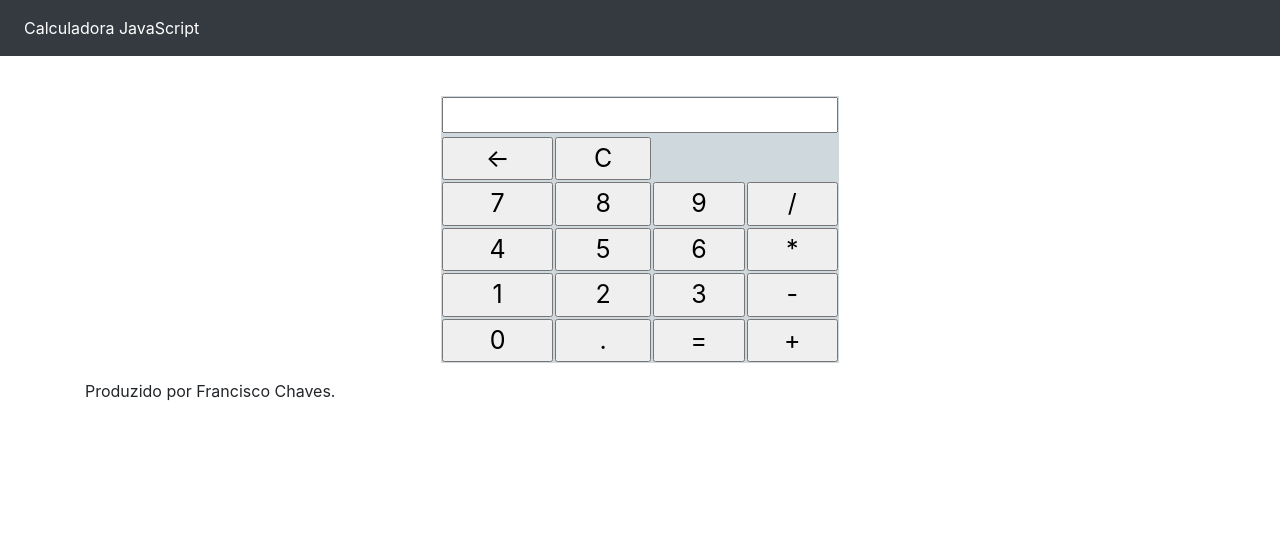
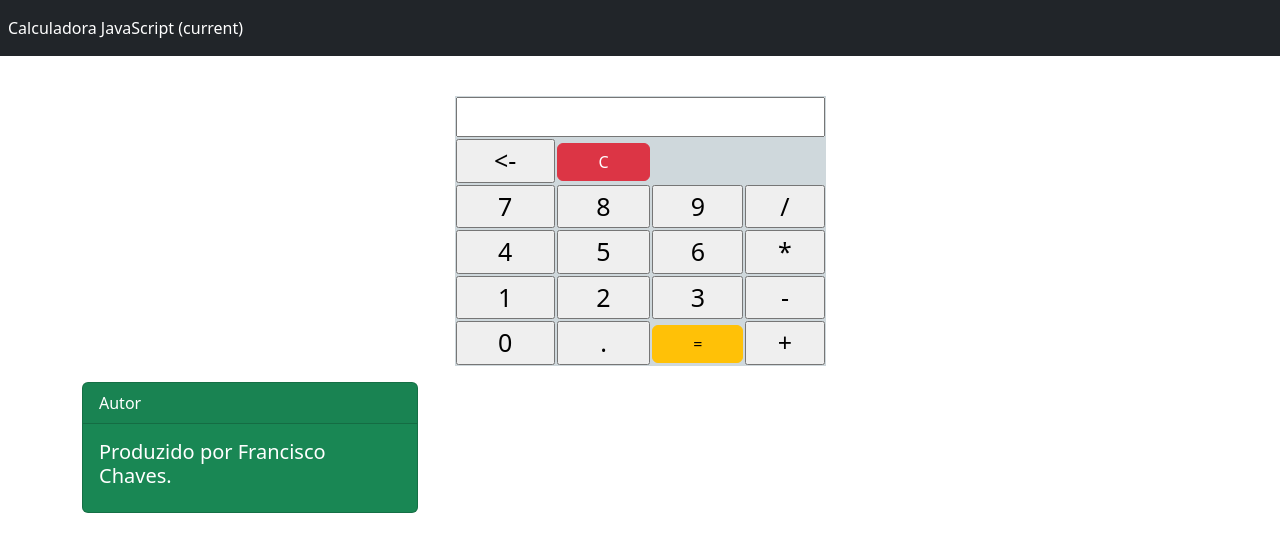
Before and after one commit to daniel1998a/Taller0003Git, a plain HTML site: page index.html in a window 1280 px wide. Drawn offline with nearby package versions, Linux system fonts and the light colour scheme.

Commit message:
commit diseno listo

```diff
--- a/index.html
+++ b/index.html
@@ -9,8 +9,7 @@
 
 	<link href="./css/style.css" type="text/css" rel="stylesheet" />
 	<!-- Bootstrap CSS -->
-	<link rel="stylesheet" href="https://stackpath.bootstrapcdn.com/bootstrap/4.3.1/css/bootstrap.min.css"
-		integrity="sha384-ggOyR0iXCbMQv3Xipma34MD+dH/1fQ784/j6cY/iJTQUOhcWr7x9JvoRxT2MZw1T" crossorigin="anonymous">
+	<link href="https://cdn.jsdelivr.net/npm/bootstrap@5.3.2/dist/css/bootstrap.min.css" rel="stylesheet" integrity="sha384-T3c6CoIi6uLrA9TneNEoa7RxnatzjcDSCmG1MXxSR1GAsXEV/Dwwykc2MPK8M2HN" crossorigin="anonymous">
 </head>
 
 <body>
@@ -35,7 +34,7 @@
 						</tr>
 						<tr>
 							<td><input type="button" id="apagarAnterior" value="<-" /></td>
-							<td><input type="button" id="limparTela" value="C" /></td>
+							<td><input type="button" class="btn btn-danger id="limparTela" value="C" /></td>
 						</tr>
 						<tr>
 							<td><input type="button" id="num7" value="7" /></td>
@@ -58,7 +57,7 @@
 						<tr>
 							<td><input type="button" id="num0" value="0" /></td>
 							<td><input type="button" id="ponto" value="." /></td>
-							<td><input type="button" id="resultado" value="=" /></td>
+							<td><input type="button" class="btn btn-warning" id="resultado" value="=" /></td>
 							<td><input type="button" id="soma" value="+" /></td>
 						</tr>
 					</table>
@@ -69,16 +68,21 @@
 
 	<footer class="footer mt-auto py-3 navbar-dark bg-default">
 		<div class="container">
-			<span>Produzido por Francisco Chaves.</span>
+
+			<div class="card text-bg-success mb-3" style="max-width: 21rem;">
+				<div class="card-header">Autor</div>
+				<div class="card-body">
+				  <h5 class="card-title"><span>Produzido por Francisco Chaves.</span></h5>
+				</div>
+
 		</div>
 	</footer>
 
 	<script type="text/javascript" src="./js/script.js"></script>
 	<!-- Optional JavaScript -->
 	<!-- jQuery first, then Popper.js, then Bootstrap JS -->
-	<script src="https://code.jquery.com/jquery-3.3.1.slim.min.js"
-		integrity="sha384-q8i/X+965DzO0rT7abK41JStQIAqVgRVzpbzo5smXKp4YfRvH+8abtTE1Pi6jizo"
-		crossorigin="anonymous"></script>
+	<script src="https://cdn.jsdelivr.net/npm/bootstrap@5.3.2/dist/js/bootstrap.bundle.min.js" integrity="sha384-C6RzsynM9kWDrMNeT87bh95OGNyZPhcTNXj1NW7RuBCsyN/o0jlpcV8Qyq46cDfL"
+	crossorigin="anonymous"></script>
 </body>
 
 </html>
```
